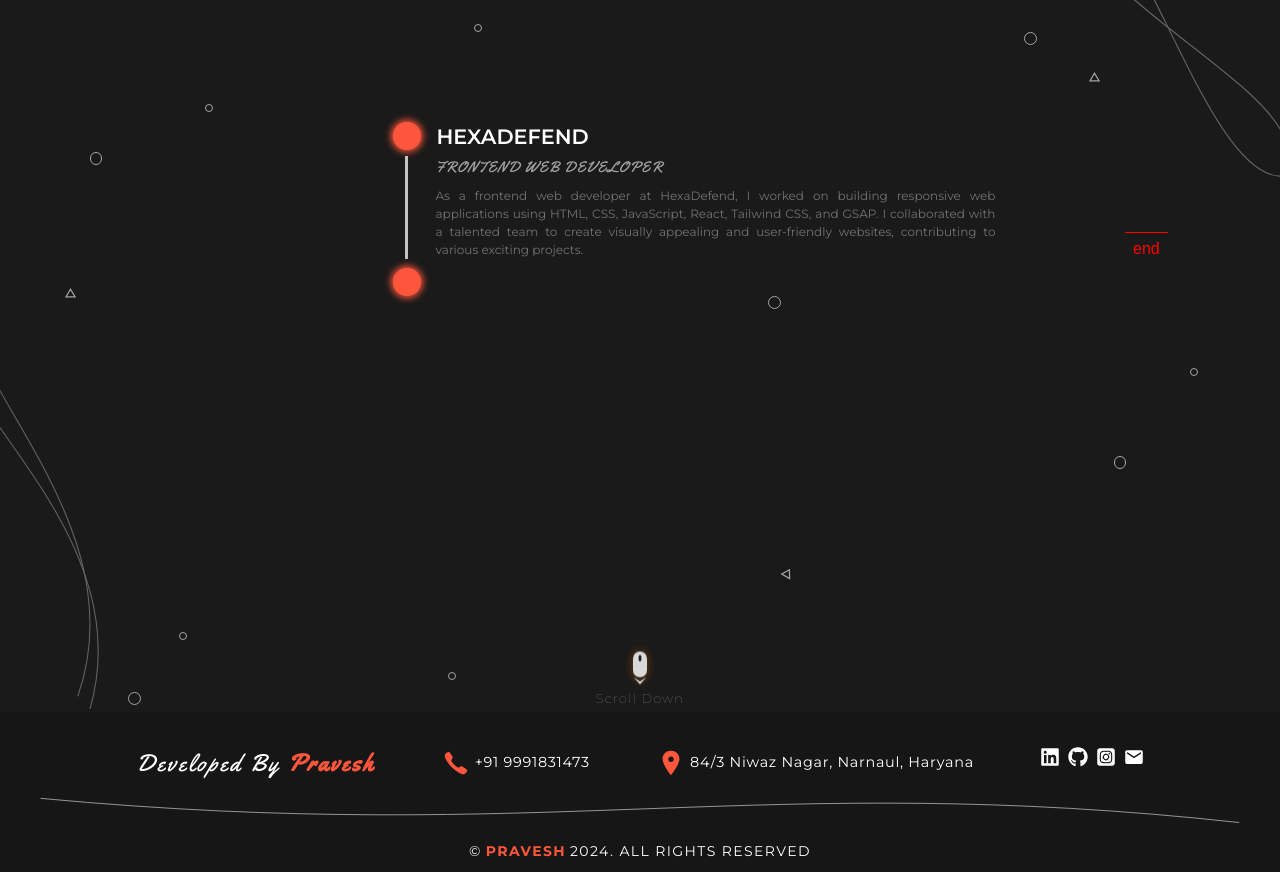
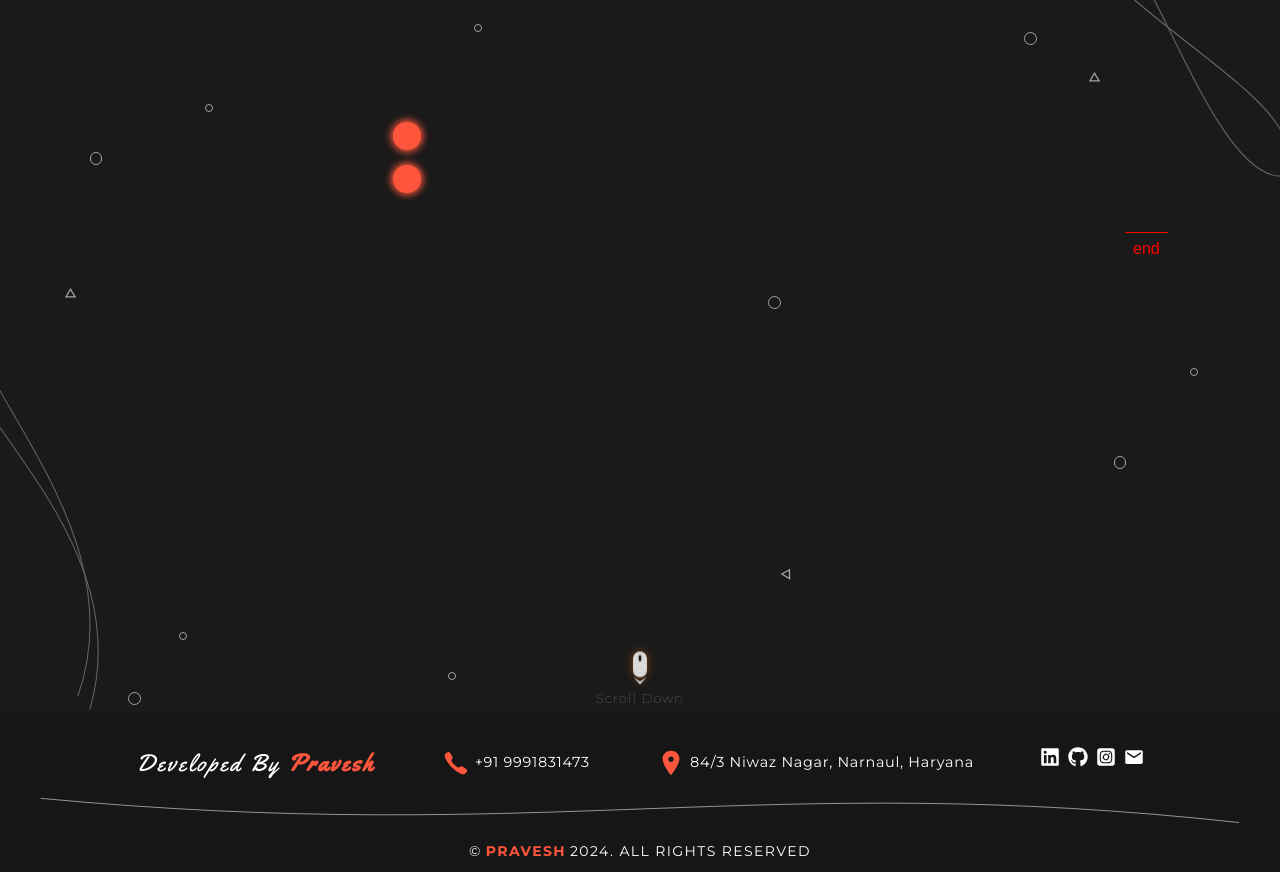
Before and after one commit to pravesh-dev/Portfolio, a React (Vite) app: page / in a window 1280 px wide. Shown: the part 3840-4712 px from the top of the page. Built offline with nearby package versions, Linux system fonts and the light colour scheme.

Commit message:
added animation to the resume content

```diff
--- a/src/Components/Resume.jsx
+++ b/src/Components/Resume.jsx
@@ -37,9 +37,10 @@ function Resume() {
       tl.from(".heading", { opacity: 0, y: 20})
         .from('.bottom_border', { width: '10px', opacity: 0 })
         .from('.tab_buttons', { scale: 0, stagger: 0.5 })
-      // tl2.from('.content', { height: 0, opacity: 0}, 'a')
-         tl2.from('.time_start', { x: -50, opacity: 0}, 'a')
-         .from('.time_end', { x: 50, opacity: 0}, 'a')
+      tl2.from('.data_heading', { opacity: 0}, 'a')
+         .from('.content', { height: 0, opacity: 0}, 'a')
+         .from('.time_start', { x: -50, opacity: 0}, 'b')
+         .from('.time_end', { x: 50, opacity: 0}, 'b')
       // tl2.fromTo('.project_card', { opacity: 0 }, { opacity: 1}, "-=0.5")
     }, componentRef);
 
@@ -72,7 +73,7 @@ function Resume() {
         <div className="mid flex gap-2 flex-col justify-between lg:gap-1">
           <div className="flex gap-2 items-center lg:gap-4">
             <span className="w-5 h-5 rounded-full bg-primary shadow-[0_0_7px_2px_#FD563C] lg:w-7 lg:h-7"></span>
-            <h2 className="text-white text-[1rem] uppercase font-semibold lg:text-[1.3rem]">
+            <h2 className="data_heading text-white text-[1rem] uppercase font-semibold lg:text-[1.3rem]">
               {data.heading}
             </h2>
           </div>
```
